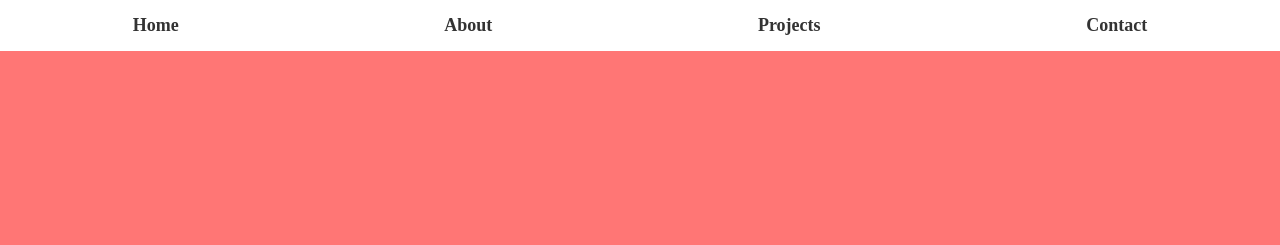
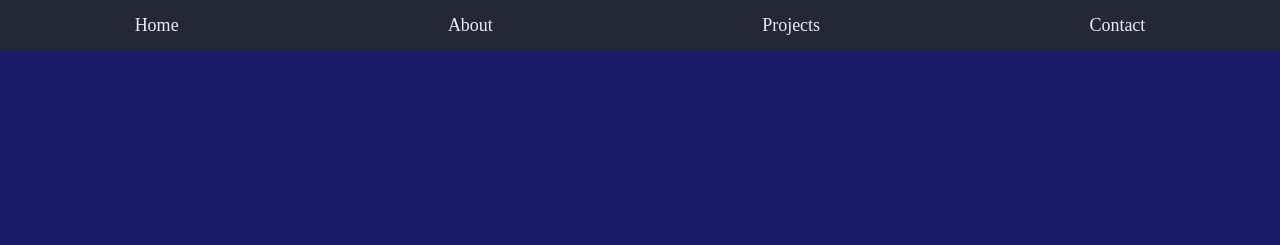
Before and after one commit to rbretmounet/website_portfolio, a plain HTML site: page HTML/content.html in a window 1280 px wide. Shown: the top 245 px of the page. Drawn offline with nearby package versions, Linux system fonts and the light colour scheme.

```diff
--- a/CSS/nextStyle.css
+++ b/CSS/nextStyle.css
@@ -1,4 +1,7 @@
-
+@font-face{
+  font-family: Nexa;
+  src: url(../Fonts/Nexa_V2_2020/OTF/NexaDemo-Light.otf)
+}
 *{
     margin: 0;
     padding: 0;
@@ -9,26 +12,33 @@
   display: flex;
   justify-content: space-around;
   align-items: center;
-  background-color: #fff;
+  background-color: #252934;
   width: 100%;
+  opacity: 0.95;
 }
 .menu a{
   font-size: 18px;
+  font-style: Nexa;
   padding: 15px 0;
-  color: #333;
-  font-weight: 700;
+  color: #f8f8ff;
   text-decoration: none;
 }
 section{
     display: inline-block;
     width: 100%;
     height: 100vh;
+    font-size: 5px;
+    font-style: Nexa;
+    top: 0;
+
   }
   .content .section:nth-child(1){
-    background-color: #ff7675;
+    background-color: #1b1b6b;
   }
   .content .section:nth-child(2){
-    background-color: #0984e3;
+    background-color: #f8f8ff;
+
+
   }
   .content .section:nth-child(3){
     background-color: #fd79a8;
```
Also changed, not shown: CSS/homeStyle.css (+5 -5 lines).
